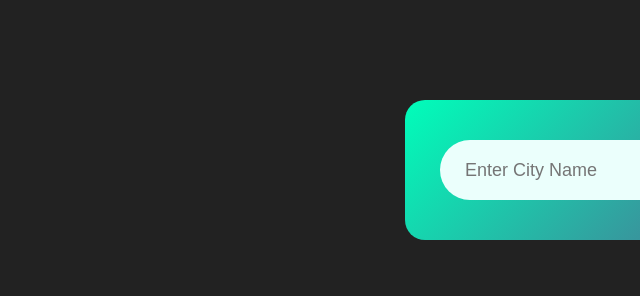
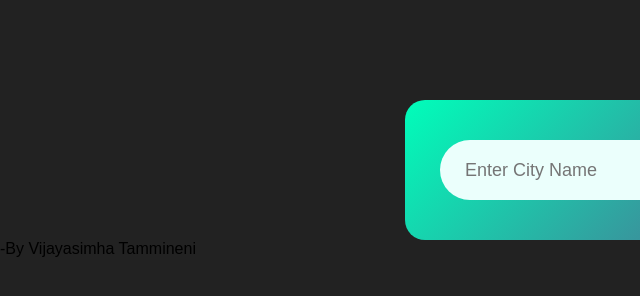
Before and after one commit to Vijayasimha9392/Weather-App-WebProject, a plain HTML site: page index.html in a window 1280 px wide. Shown: the full height of the page, 0-640 px from the left. Drawn offline with Linux system fonts and the light colour scheme.

Commit message:
Update index.html

```diff
--- a/index.html
+++ b/index.html
@@ -42,6 +42,9 @@
                 </div>
             </div>
         </div>
+    </div>
+    <div class="footer">
+        <p class="footer-text">-By Vijayasimha Tammineni</p>
     </div>
 
     <script>
```
